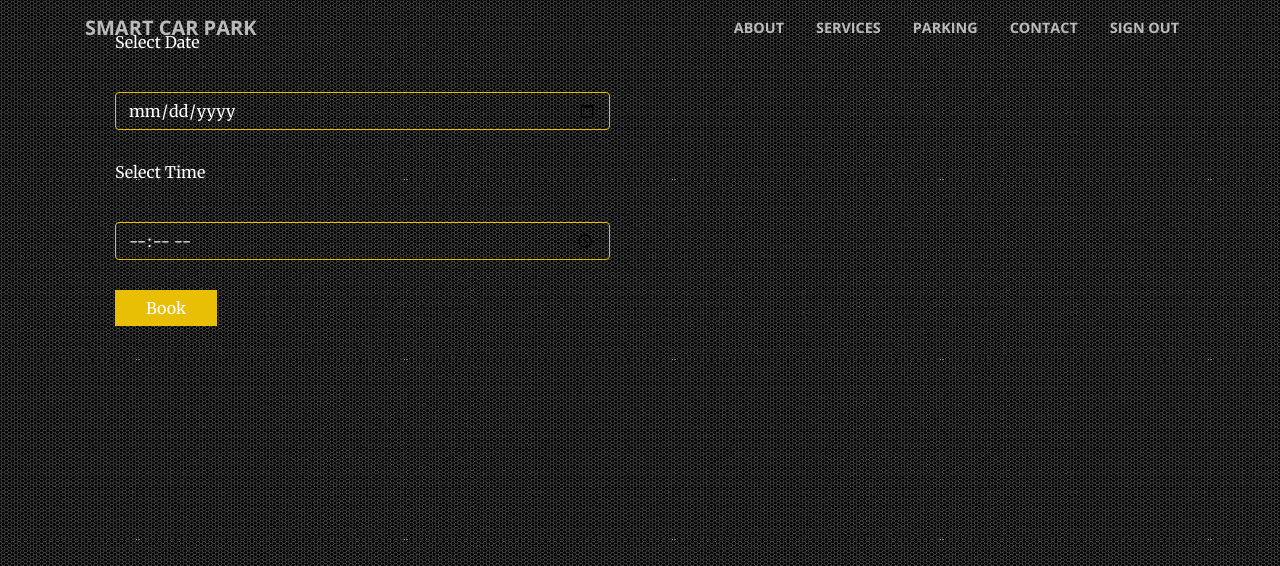
After one commit to reshanmadushanka/Smart-Car-Park, a PHP site: page /booking.php in a window 1280 px wide. The commit adds this page. Shown: the top 566 px of the page. Run offline with PHP 8.4, Linux system fonts and the light colour scheme.

Commit message:
booking start

```diff
--- /dev/null
+++ b/booking.php
@@ -0,0 +1,38 @@
+<?php
+include "./database/config.php";
+
+
+
+include 'header.php';
+?>
+
+<div class="filter-box col-lg-12 pull-left">
+<div class="container">
+        <form method="post" action="parking-search.php"  class="col-lg-6 pull-left">
+            <div class="col-lg-12 pull-left">
+            <label class="text-white" for="date">Select Date</label>
+                <input name="date" class="form-control" type="date">
+            </div>
+            <div class="col-lg-12 pull-left">
+            <label class="text-white" for="date">Select Time</label>
+                <input name="time" class="form-control" type="time">
+            </div>
+            <div class="col-lg-12 pull-left">
+                <button type="submit">Book</button>
+            </div>
+        </form>
+
+</div>
+</div>
+
+
+
+
+
+
+
+
+
+
+
+<?php include 'footer.php';?>
--- a/login.php
+++ b/login.php
@@ -13,6 +13,7 @@ if ($_SERVER["REQUEST_METHOD"] == "POST") {
     $data = $sql->fetch(PDO::FETCH_ASSOC);
     if (password_verify($mypassword, $data['password'])) { //chack password
         $_SESSION['login_user'] = $myusername; //add data to session
+        $_SESSION['user_id'] = $data['id']; //add data to session
         $_SESSION['user_type'] = $data['role_id']; //add data to session
         if ($data['role_id'] == "1") {
             header("location: admin/index.php");
--- a/sessions.php
+++ b/sessions.php
@@ -1,6 +1,6 @@
 <?php
 
-include "../database/config.php";
+include "./database/config.php";
 session_start();
 
 $user_check = $_SESSION['login_user'];
@@ -14,3 +14,5 @@ $login_session = $data['f_name'];
 if (!isset($_SESSION['login_user'])) {
     header("location:login.php");
 }
+
+?>
```
Also changed, not shown: dashboard.php (+9 -5 lines), parking.php (+6 -15 lines), parking-search.php (added).
